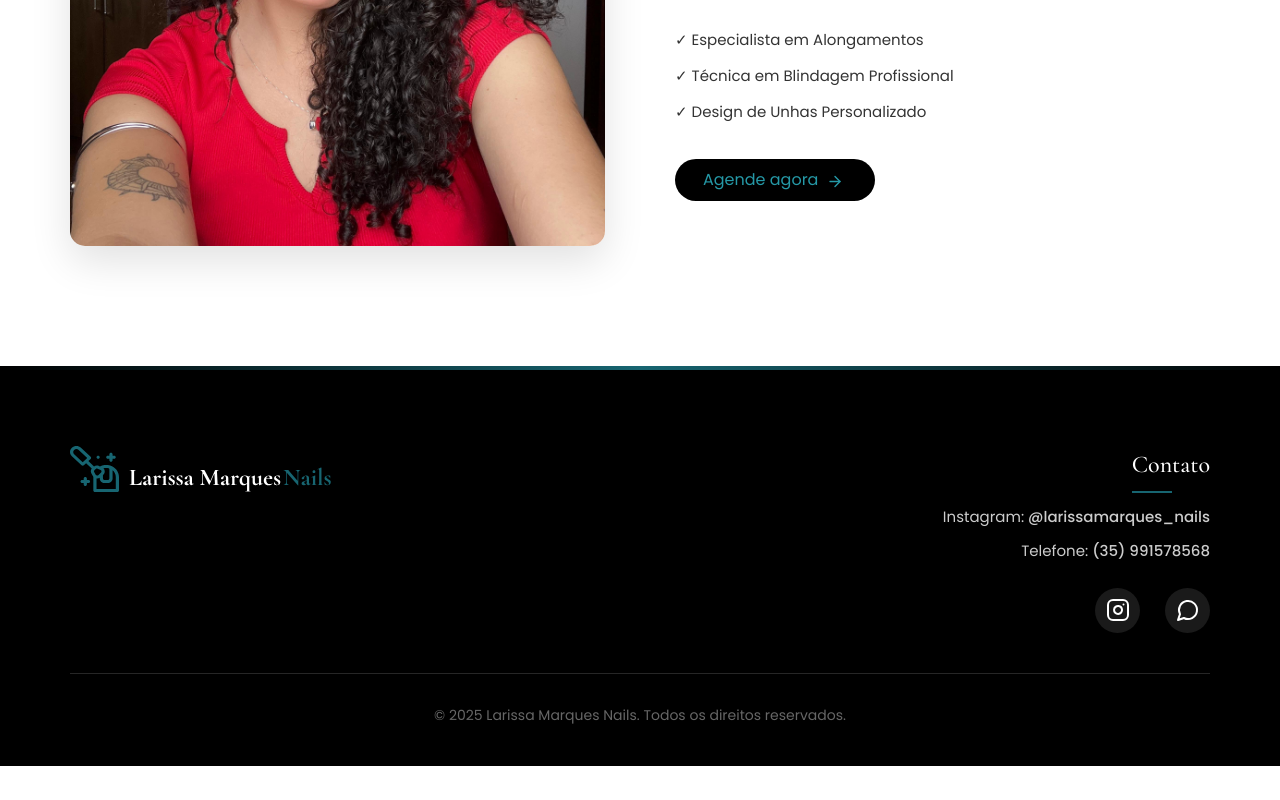
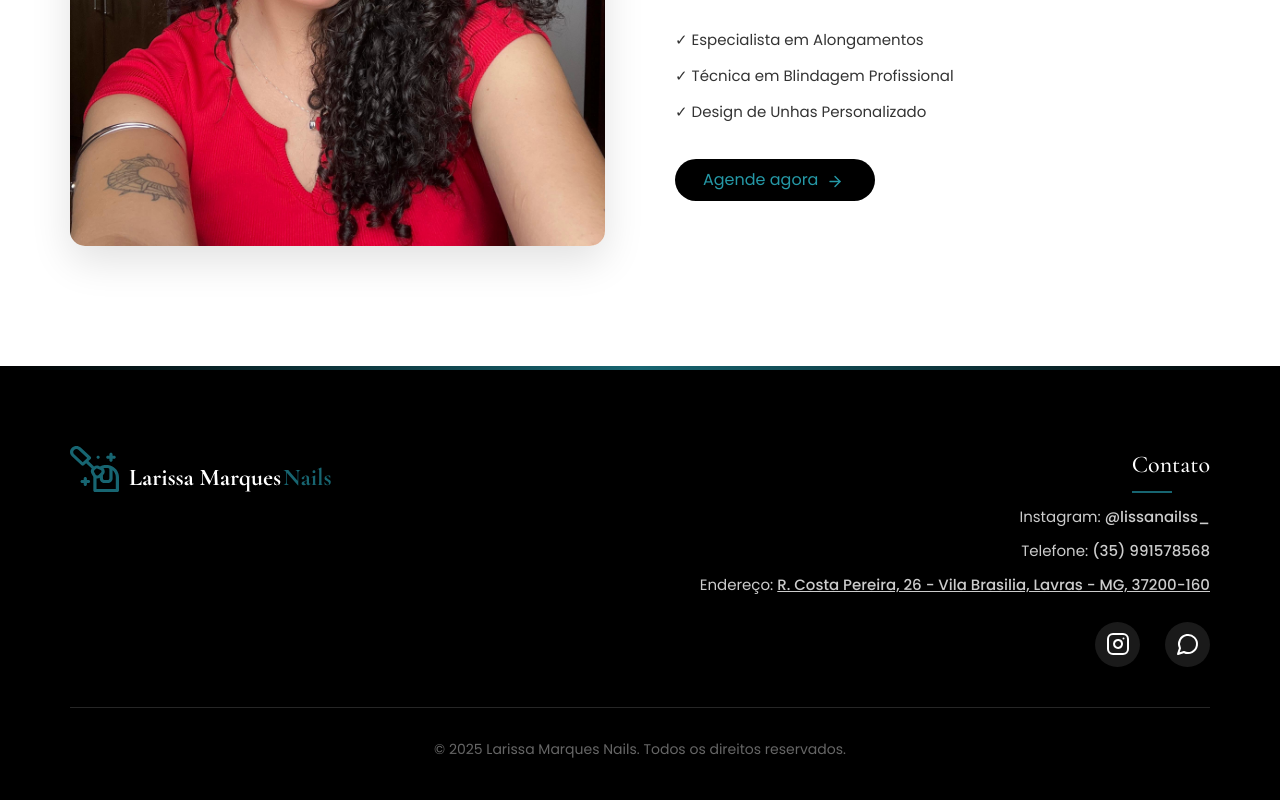
Before and after one commit to gherardijoao/lissaNails, a React (Vite) app: page / in a window 1280 px wide. Shown: the part 3513-4313 px from the top of the page. Before the commit the page ends 4279 px from the top, so only its background shows below. Built offline with nearby package versions, Linux system fonts and the light colour scheme.

Commit message:
feat: update adress

```diff
--- a/src/Home.tsx
+++ b/src/Home.tsx
@@ -466,12 +466,13 @@ const Home: React.FC = () => {
           </div>
           <div className="footer-contact">
             <h3>Contato</h3>
-            <p>Instagram: <a href="https://www.instagram.com/larissamarques_nails/">@larissamarques_nails</a></p>
-            <p>Telefone: <a href="https://wa.me/5535991578568?text=Oie%2C%20gostaria%20de%20agendar%20um%20hor%C3%A1rio!%20%E2%98%BA%EF%B8%8F"
+            <p>Instagram: <a href="https://www.instagram.com/lissanailss_/">@lissanailss_</a></p>
+            <p>Telefone: <a href="https://wa.me/5535991578568?text=Oie%2C%20gostaria%20de%20agendar%20um%20hor%C3%A7rio!%20%E2%98%BA%EF%B8%8F"
                 aria-label="WhatsApp">(35) 991578568</a></p>
+            <p>Endereço: <a href="https://share.google/bO199du5JKBxV2xFn" target="_blank" rel="noopener noreferrer" style={{ textDecoration: 'underline' }}>R. Costa Pereira, 26 - Vila Brasilia, Lavras - MG, 37200-160</a></p>
             <div className="social-icons">
               <motion.a
-                href="https://www.instagram.com/larissamarques_nails/"
+                href="https://www.instagram.com/lissanailss_/"
                 aria-label="Instagram"
                 whileHover={{ y: -5, scale: 1.1 }}
               >
```
